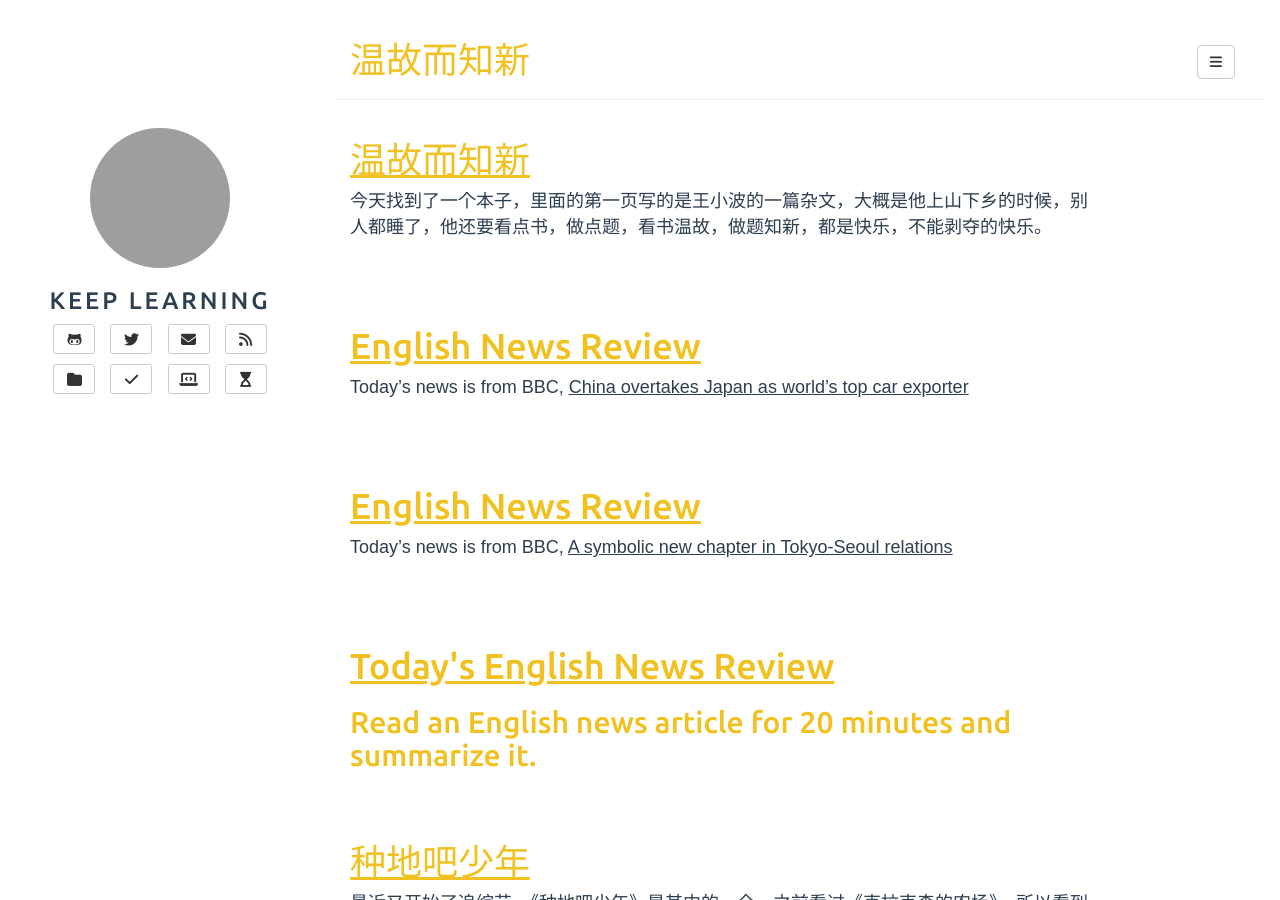
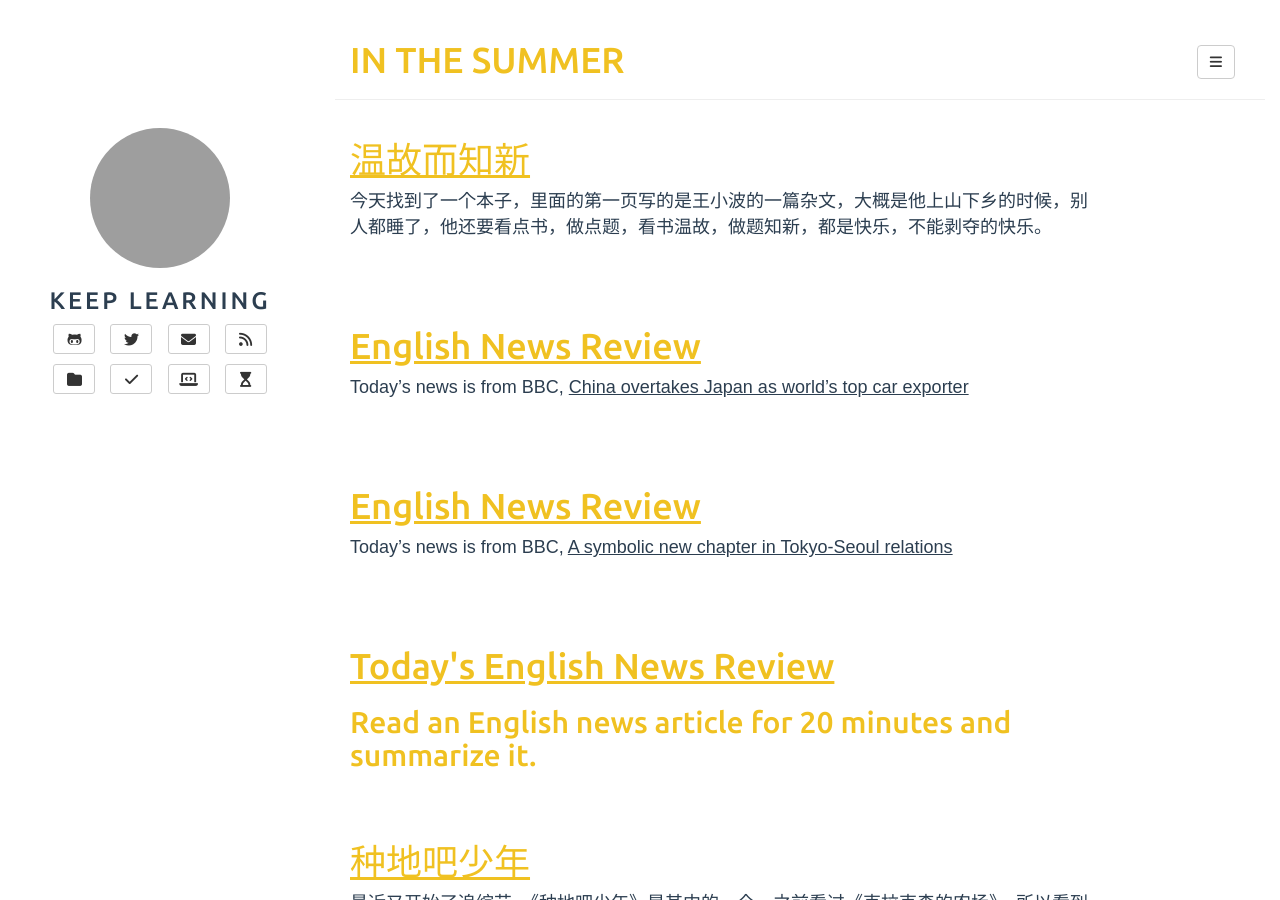
Before and after one commit to gaoxingaa/gaoxingaa.github.io, a Jekyll site: the page built from index.html, in a window 1280 px wide and 900 px high. Built offline with Jekyll 4.4.1, drawn with Linux system fonts in a browser that asks for light colours; nearby versions of some CDN libraries; the list of posts is cut into pages by our own code; comment, search, counter and statistics services are not loaded; grey boxes are pictures that could not be loaded.

Commit message:
modify header for summer

```diff
--- a/index.html
+++ b/index.html
@@ -1,6 +1,6 @@
 ---
 layout: page
-title: 温故而知新
+title: IN THE SUMMER
 tagline:
 ---
 
```
